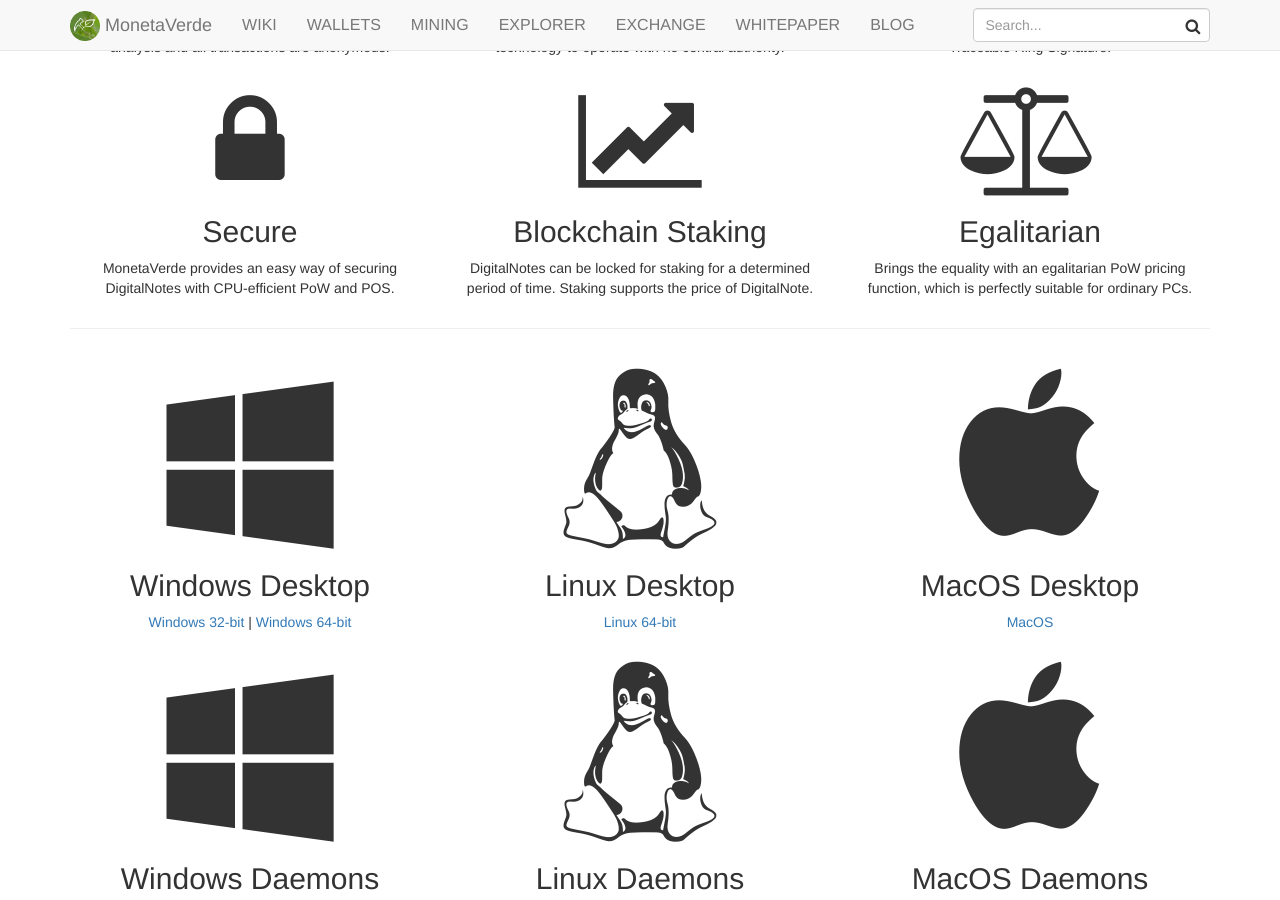
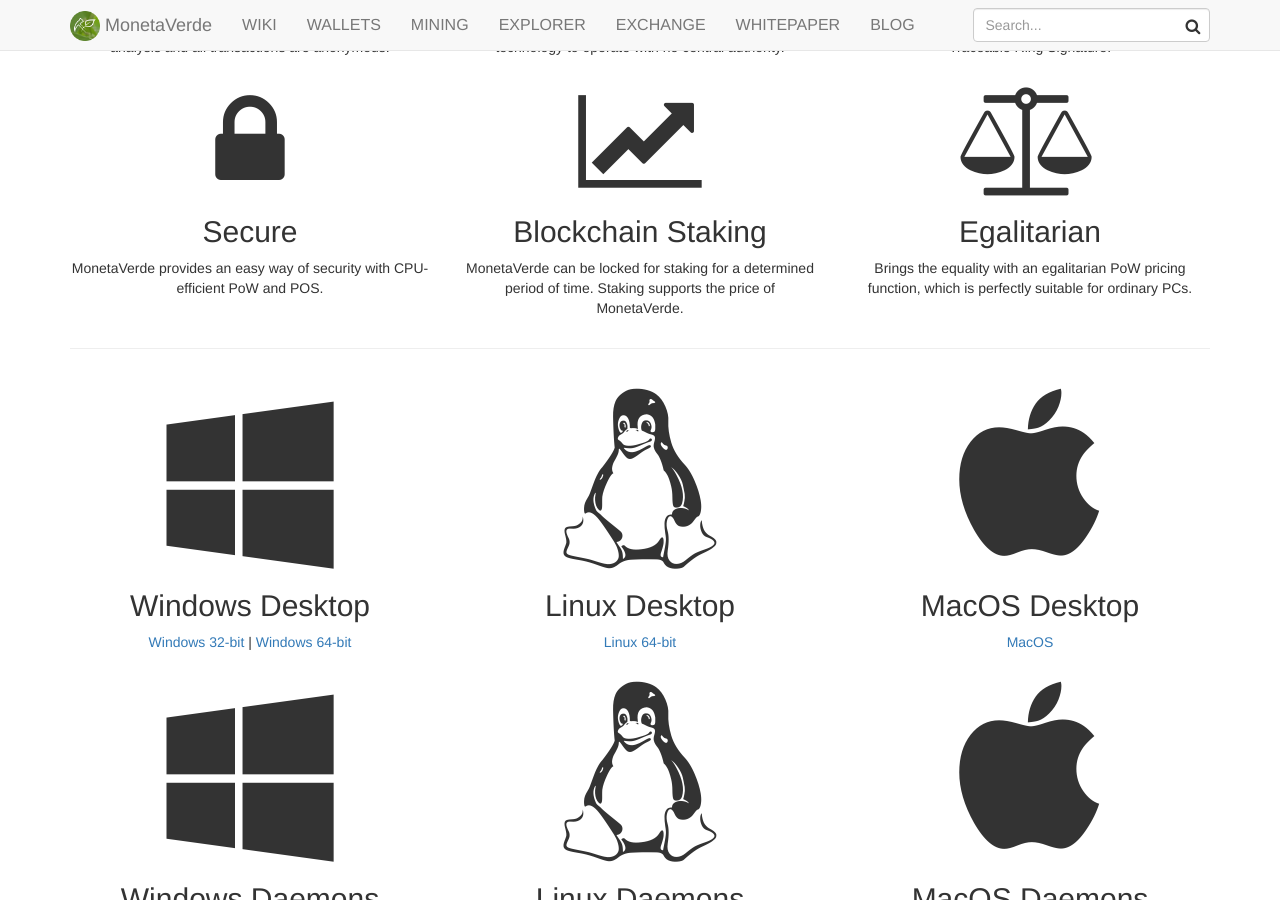
Before and after one commit to ammogcoder/www, a Jekyll site: the page built from index.html, in a window 1280 px wide and 900 px high, scrolled down 2064 px. Built offline with Jekyll 4.4.1, drawn with Linux system fonts in a browser that asks for light colours; nearby versions of some CDN libraries.

Commit message:
editing config files done.

```diff
--- a/_config.yml
+++ b/_config.yml
@@ -56,10 +56,10 @@
 feature-definition-06: Double-spending fraud protection on the blockchain with Traceable Ring Signature.
 feature-icon-07: fa fa-lock fa-3x
 feature-title-07: Secure
-feature-definition-07: MonetaVerde provides an easy way of securing DigitalNotes with CPU-efficient PoW and POS.
+feature-definition-07: MonetaVerde provides an easy way of security with CPU-efficient PoW and POS.
 feature-icon-08: fa fa-line-chart fa-3x
 feature-title-08: Blockchain Staking
-feature-definition-08: DigitalNotes can be locked for staking for a determined period of time. Staking supports the price of DigitalNote.
+feature-definition-08: MonetaVerde can be locked for staking for a determined period of time. Staking supports the price of MonetaVerde.
 feature-icon-09: fa fa-balance-scale fa-3x
 feature-title-09: Egalitarian
 feature-definition-09: Brings the equality with an egalitarian PoW pricing function, which is perfectly suitable for ordinary PCs.
```
